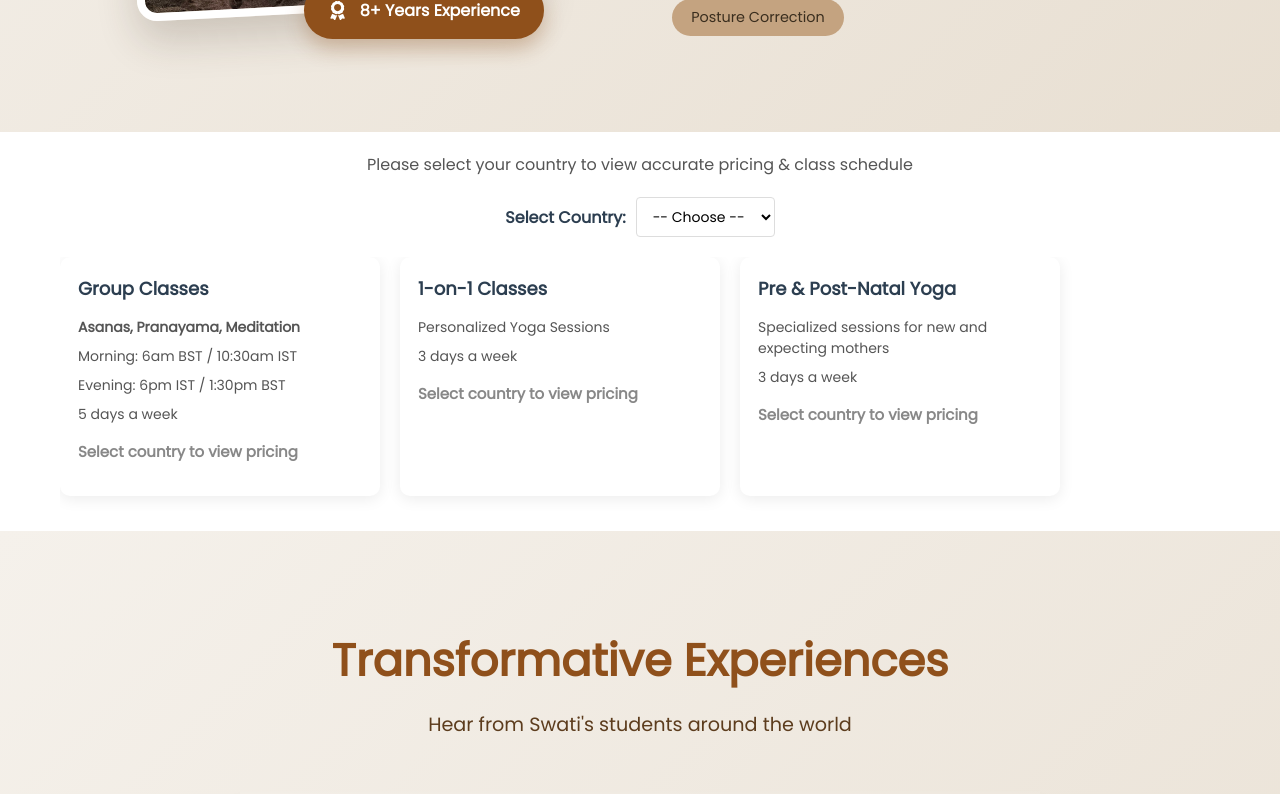
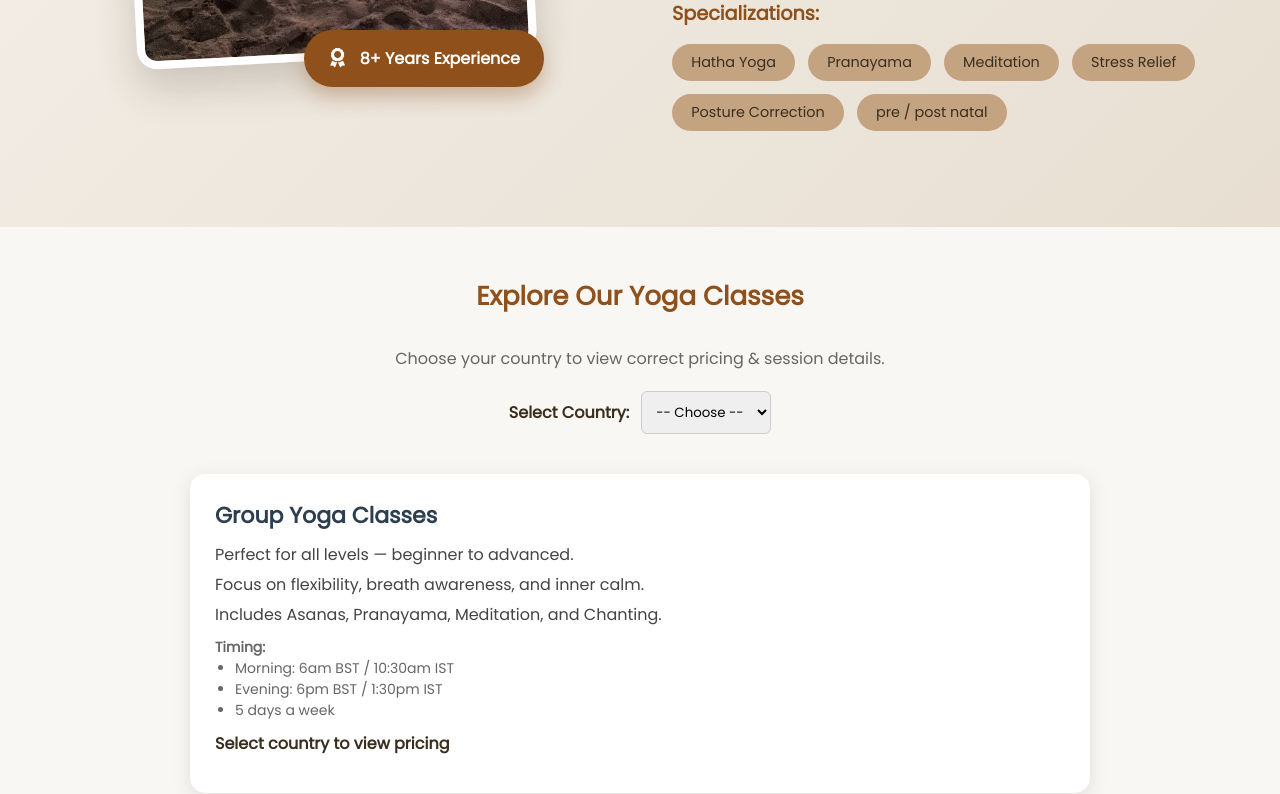
Before and after one commit to siva865/Swati-Yoga-center, a React (Vite) app in the folder Frontend/vite-project/: page / in a window 1280 px wide. Shown: the part 1520-2314 px from the top of the page. Built offline with nearby package versions, Linux system fonts and the light colour scheme; a web font is replaced by a local one.

Commit message:
Update class component with improved design and content

```diff
--- a/Frontend/vite-project/src/Components/About.jsx
+++ b/Frontend/vite-project/src/Components/About.jsx
@@ -28,10 +28,7 @@ const About = () => {
                Traditional yoga teacher from India
             </p>
             <p className="description">
-              With over a decade of dedicated practice and teaching, Swati has
-              transformed the lives of 1000+ students across 15+ countries.
-              Her unique approach blends traditional Hatha yoga with modern
-              therapeutic techniques.
+              My yoga journey started when I was in primary school. I was labelled a chubby child and was sent to yoga classes to lose wait. But it did more than that it left an imprint so deep that after not practicing yoga for few years while growing up I came back to it in my 20s and decided to study it and finished a one year course from university in India. Since then, I have dedicated my life to practice, study, and teach Hatha yoga.
             </p>
 
             <div className="stats-grid">
@@ -64,6 +61,7 @@ const About = () => {
                 <span>Meditation</span>
                 <span>Stress Relief</span>
                 <span>Posture Correction</span>
+                <span> pre / post natal</span>
               </div>
             </div>
           </div>
--- a/Frontend/vite-project/src/Components/Classes.jsx
+++ b/Frontend/vite-project/src/Components/Classes.jsx
@@ -6,7 +6,7 @@ const Classes = () => {
 
   const handleCountryChange = (e) => {
     setCountry(e.target.value);
-    setForms({}); // reset all forms on country switch
+    setForms({});
   };
 
   const handleInputChange = (type, field, value) => {
@@ -34,57 +34,82 @@ const Classes = () => {
     window.open(`https://wa.me/447447850496?text=${encoded}`, '_blank');
   };
 
-  const renderClassCard = (type, title, schedule, priceKey) => (
-    <div className="class-card">
-      <h3>{title}</h3>
-      {schedule && <div className="schedule">{schedule}</div>}
-      <p className="price" style={{ fontWeight: 'bold', color: country ? '#2c3e50' : '#888' }}>
-        {country ? priceKey : 'Select country to view pricing'}
+  const sharedStyles = {
+    card: {
+      background: 'white',
+      borderRadius: '15px',
+      padding: '25px',
+      boxShadow: '0 5px 20px rgba(0,0,0,0.1)',
+      marginBottom: '30px'
+    },
+    title: {
+      fontSize: '22px',
+      fontWeight: '600',
+      color: '#2c3e50',
+      marginBottom: '10px'
+    },
+    sectionTitle: {
+      fontSize: '26px',
+      textAlign: 'center',
+      fontWeight: 'bold',
+      marginBottom: '30px',
+      color: '#8F501B'
+    },
+    label: {
+      fontWeight: 'bold'
+    },
+    input: {
+      width: '100%',
+      padding: '10px',
+      border: '1px solid #ccc',
+      borderRadius: '6px',
+      fontSize: '14px',
+      marginBottom: '12px'
+    },
+    button: {
+      width: '100%',
+      padding: '12px',
+      backgroundColor: '#25D366',
+      color: 'white',
+      border: 'none',
+      borderRadius: '6px',
+      fontWeight: 'bold',
+      fontSize: '15px',
+      cursor: 'pointer'
+    }
+  };
+
+  const renderClassCard = (type, title, descLines, schedule, price) => (
+    <div style={sharedStyles.card}>
+      <h3 style={sharedStyles.title}>{title}</h3>
+      <div style={{ marginBottom: '10px' }}>
+        {descLines.map((line, idx) => (
+          <p key={idx} style={{ margin: '5px 0', color: '#444' }}>{line}</p>
+        ))}
+      </div>
+      <div style={{ fontSize: '14px', color: '#666', marginBottom: '10px' }}>
+        {schedule}
+      </div>
+      <p style={{ fontWeight: 'bold', marginBottom: '12px' }}>
+        {country ? price : 'Select country to view pricing'}
       </p>
       {country && (
-        <div className="form" style={{ marginTop: '15px' }}>
+        <div>
           <input
             type="text"
             placeholder="Your Name"
             value={forms[type]?.name || ''}
             onChange={(e) => handleInputChange(type, 'name', e.target.value)}
-            style={{
-              width: '100%',
-              padding: '8px',
-              marginBottom: '10px',
-              border: '1px solid #ddd',
-              borderRadius: '4px',
-              fontSize: '14px'
-            }}
+            style={sharedStyles.input}
           />
           <input
             type="email"
             placeholder="Your Email"
             value={forms[type]?.email || ''}
             onChange={(e) => handleInputChange(type, 'email', e.target.value)}
-            style={{
-              width: '100%',
-              padding: '8px',
-              marginBottom: '10px',
-              border: '1px solid #ddd',
-              borderRadius: '4px',
-              fontSize: '14px'
-            }}
+            style={sharedStyles.input}
           />
-          <button
-            onClick={() => handleSubmit(type)}
-            style={{
-              width: '100%',
-              padding: '8px 12px',
-              backgroundColor: '#25D366',
-              color: 'white',
-              border: 'none',
-              borderRadius: '4px',
-              cursor: 'pointer',
-              fontSize: '14px',
-              fontWeight: 'bold'
-            }}
-          >
+          <button style={sharedStyles.button} onClick={() => handleSubmit(type)}>
             Join via WhatsApp
           </button>
         </div>
@@ -93,32 +118,26 @@ const Classes = () => {
   );
 
   return (
-    <section className="classes-section" id="classes">
-      <div className="container">
-        <p style={{
-          textAlign: 'center',
-          marginBottom: '20px',
-          color: '#555'
-        }}>
-          Please select your country to view accurate pricing & class schedule
+    <section style={{ padding: '50px 20px', background: '#f9f7f3' }} id="classes">
+      <div style={{ maxWidth: '900px', margin: '0 auto' }}>
+        <h2 style={sharedStyles.sectionTitle}>Explore Our Yoga Classes</h2>
+
+        <p style={{ textAlign: 'center', color: '#666', marginBottom: '20px' }}>
+          Choose your country to view correct pricing & session details.
         </p>
-        <div className="country-selector" style={{
+
+        <div style={{
           display: 'flex',
           justifyContent: 'center',
           alignItems: 'center',
-          gap: '10px',
-          marginBottom: '20px'
+          gap: '12px',
+          marginBottom: '40px'
         }}>
-          <label style={{ fontWeight: 'bold' }}>Select Country:</label>
+          <label style={sharedStyles.label}>Select Country:</label>
           <select
             value={country}
             onChange={handleCountryChange}
-            style={{
-              padding: '8px 12px',
-              borderRadius: '4px',
-              border: '1px solid #ddd',
-              fontSize: '14px'
-            }}
+            style={{ padding: '10px', borderRadius: '6px', border: '1px solid #ccc' }}
           >
             <option value="">-- Choose --</option>
             <option value="india">India 🇮🇳</option>
@@ -126,39 +145,55 @@ const Classes = () => {
           </select>
         </div>
 
-        <div className="cards-wrapper">
+        {/* Group Class */}
         {renderClassCard(
           'group',
-            'Group Classes',
+          'Group Yoga Classes',
+          [
+            "Perfect for all levels — beginner to advanced.",
+            "Focus on flexibility, breath awareness, and inner calm.",
+            "Includes Asanas, Pranayama, Meditation, and Chanting."
+          ],
           <>
-              <p><strong>Asanas, Pranayama, Meditation</strong></p>
-              <p>Morning: 6am BST / 10:30am IST</p>
-              <p>Evening: 6pm IST / 1:30pm BST</p>
-              <p>5 days a week</p>
+            <p><strong>Timing:</strong></p>
+            <ul style={{ paddingLeft: '20px' }}>
+              <li>Morning: 6am BST / 10:30am IST</li>
+              <li>Evening: 6pm BST / 1:30pm IST</li>
+              <li>5 days a week</li>
+            </ul>
           </>,
           country === 'india' ? '₹3500/month' : '£40/month'
         )}
 
+        {/* Private Class */}
         {renderClassCard(
           'private',
-            '1-on-1 Classes',
+          '1-on-1 Personalized Yoga',
+          [
+            "Tailored sessions based on your needs and goals.",
+            "Ideal for injury recovery, deeper focus, or flexible timings.",
+            "Includes Meditation, Deep Breathing, and Relaxation."
+          ],
           <>
-              <p>Personalized Yoga Sessions</p>
-              <p>3 days a week</p>
+            <p><strong>Schedule:</strong> 3 sessions/week, flexible timing</p>
           </>,
           country === 'india' ? '₹10000 for 12 sessions' : '£120 for 12 sessions / £15 per session'
         )}
 
+        {/* Pre/Post Natal */}
         {renderClassCard(
           'prenatal',
           'Pre & Post-Natal Yoga',
+          [
+            "Safe, guided practices for mothers-to-be and new moms.",
+            "Gentle Asanas and breathwork to support recovery and strength.",
+            "Includes Relaxation, Breathing, and Pelvic floor focus."
+          ],
           <>
-              <p>Specialized sessions for new and expecting mothers</p>
-              <p>3 days a week</p>
+            <p><strong>Schedule:</strong> 3 sessions/week</p>
           </>,
           country === 'india' ? '₹10000 for 12 sessions' : '£120 for 12 sessions / £15 per session'
         )}
-        </div>
       </div>
     </section>
   );
--- a/Frontend/vite-project/src/Components/Contactform.jsx
+++ b/Frontend/vite-project/src/Components/Contactform.jsx
@@ -31,7 +31,7 @@ const ContactForm = () => {
         headers: { 'Content-Type': 'application/json' },
         body: JSON.stringify({
           ...formData,
-          to: 'siranjeevisabapathi@gmail.com',
+          to: 'swati19391@gmail.com',
           subject: 'New Contact Form Submission',
         }),
       });
--- a/Frontend/vite-project/src/Components/Footer.jsx
+++ b/Frontend/vite-project/src/Components/Footer.jsx
@@ -8,8 +8,7 @@ const Footer = () => {
         <div className="footer-column">
           <h3>Swati Sharma Yoga</h3>
           <p>
-            Empowering your body, mind, and soul through the ancient practice of yoga.
-            Join online and in-person classes designed for wellness, balance, and inner peace.
+           Connecting body, mind, and soul through the ancient techniques of yoga. Join online classes now
           </p>
         </div>
 
@@ -28,7 +27,7 @@ const Footer = () => {
           <h4>Get in Touch</h4>
           <p>Email: <a href="mailto:swati19391@gmail.com">swati19391@gmail.com</a></p>
           <p>Phone: +44 7447 850496</p>
-          <p>Location: London, UK</p>
+          <p>Location: UK</p>
 
           <div className="social-links">
             <a href="mailto:swati19391@gmail.com"><i className="fas fa-envelope"></i></a>
--- a/Frontend/vite-project/src/Components/Hero.jsx
+++ b/Frontend/vite-project/src/Components/Hero.jsx
@@ -14,8 +14,8 @@ const Home = () => {
       <div className="home-content">
         <div className="text-container">
           <h1>Find Balance with Swati</h1>
-          <p className="subtitle">Certified Yoga Trainer based in London</p>
-          <p className="description">Helping you achieve mental peace and physical wellness through personalized yoga sessions</p>
+          <p className="subtitle">Traditional yoga teacher</p>
+          <p className="description">Helping you live with ease and calm one day at a time</p>
 
           <div className="btn-group">
             <a href="#classes" className="btn primary">
```
Also changed, not shown: Frontend/vite-project/src/global.css (+10 -0 lines). Lines whose indentation alone changed are shown as unchanged.
